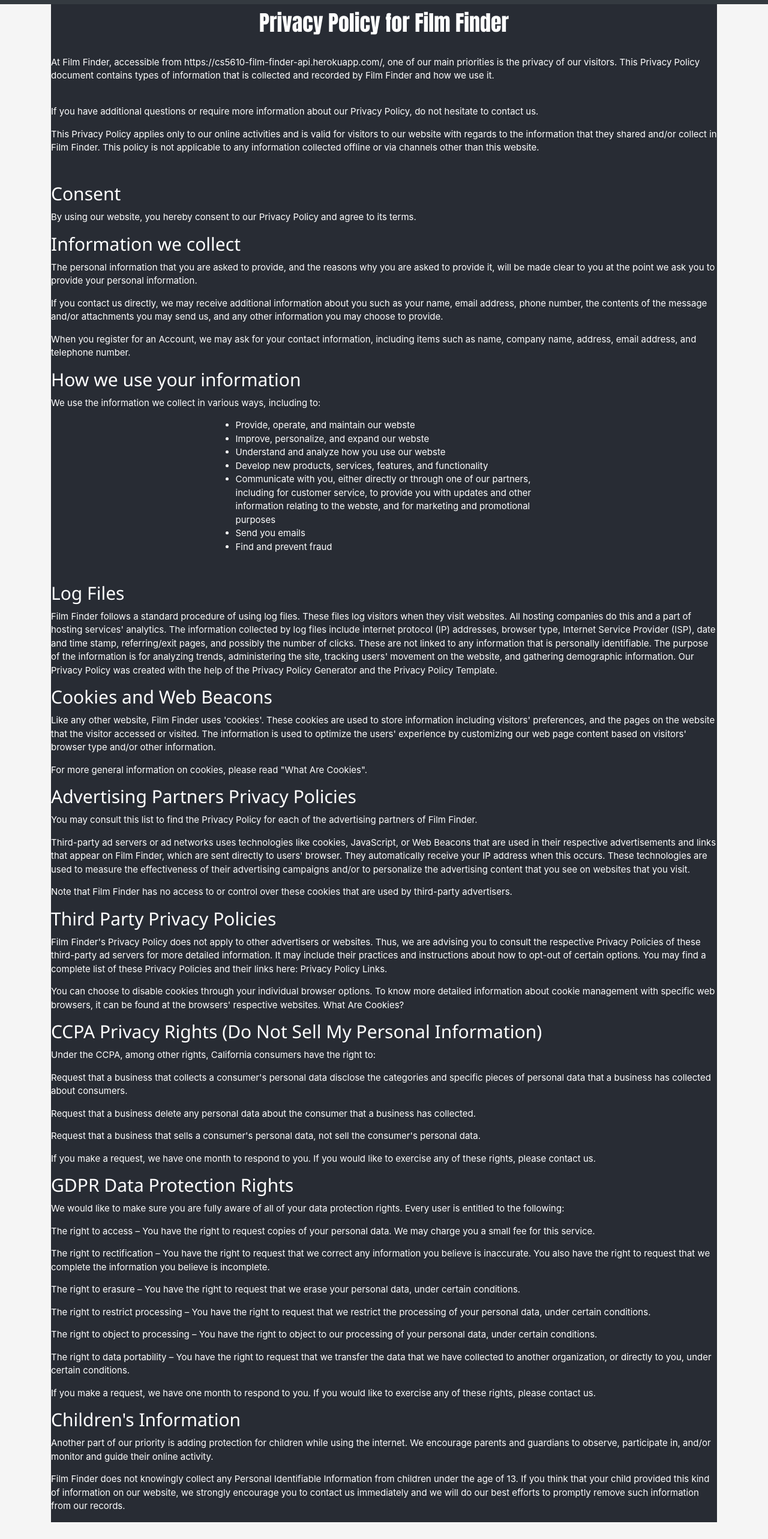
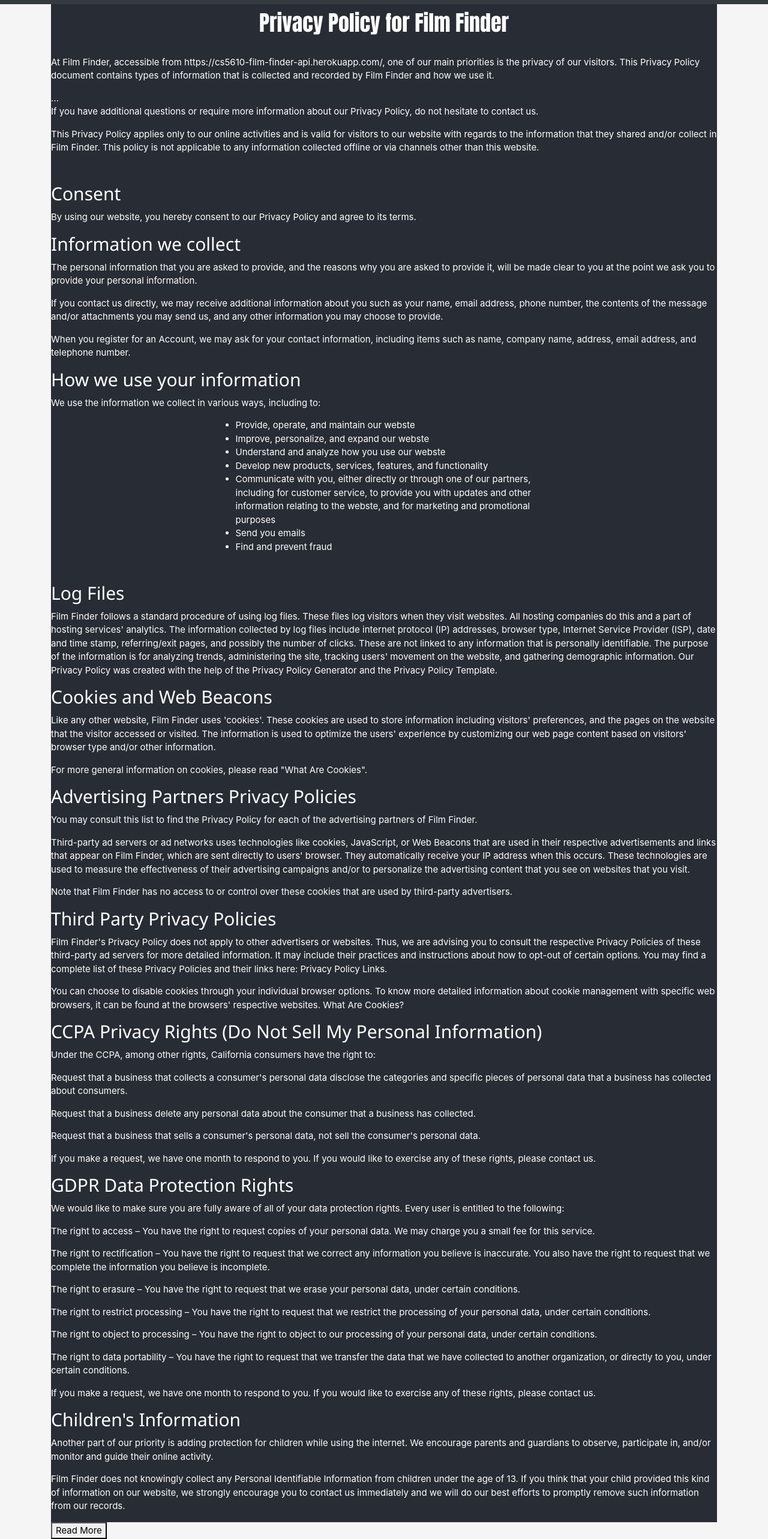
Before and after one commit to sunnylee19/Film-Finder, a React (Create React App) app in the folder film-finder/: page / in a window 1280 px wide. Shown: the part 46-2612 px from the top of the page at 60% size. Before the commit the page ends 2584 px from the top, so only its background shows below. Built offline with nearby package versions, Linux system fonts and the light colour scheme; no server answers.

Commit message:
Added in a read more button for privacy policy.

```diff
--- a/film-finder/src/components/movie/MovieComponent.js
+++ b/film-finder/src/components/movie/MovieComponent.js
@@ -15,7 +15,7 @@ class MovieComponent extends React.Component {
             <div className="col-md-4" key={movie.id}>
                 <div className="card">
                     <div className="card-header">
-                        <img className="card-img"
+                        <img className="card-img img-fluid"
                                 src={movie.posterUrl}
                                 alt="Movie poster not available"/>
                     </div>
--- a/film-finder/src/components/privacy/PrivacyComponent.js
+++ b/film-finder/src/components/privacy/PrivacyComponent.js
@@ -1,7 +1,26 @@
 import React from 'react';
 import "../../css/privacy-policy-css.css"
 
+/* Source (w3 schools): https://www.w3schools.com/howto/howto_js_read_more.asp */
+
 class PrivacyComponent extends React.Component {
+
+    /* function for read more */
+    readMore = () => {
+        var ellipsis = document.getElementById("ellipsis")
+        var moreText = document.getElementById('more')
+        var buttonText = document.getElementById('myButton')
+
+        if (ellipsis.style.display === "none") {
+            ellipsis.style.display = "inline";
+            buttonText.innerHTML = "Read More"
+            moreText.style.display = "none";
+        } else {
+            ellipsis.style.display = "none";
+            buttonText.innerHTML = "Read Less"
+            moreText.style.display = "inline"
+        }
+    }
 
     render() {
         return (
@@ -18,6 +37,8 @@ class PrivacyComponent extends React.Component {
                         document contains types of information that is collected and recorded by
                         Film
                         Finder and how we use it.</p>
+
+                    <span id="ellipsis"> ... </span><span id="more">
 
                     <br/>
 
@@ -182,7 +203,11 @@ class PrivacyComponent extends React.Component {
                         immediately
                         and we will do our best efforts to promptly remove such information from our
                         records.</p>
+                </span>
                 </div>
+
+                <button onClick={this.readMore} id="myButton">Read More</button>
+
             </div>
         )
     }
```
Also changed, not shown: film-finder/src/css/movie-card-css.css (line endings or trailing spaces).
